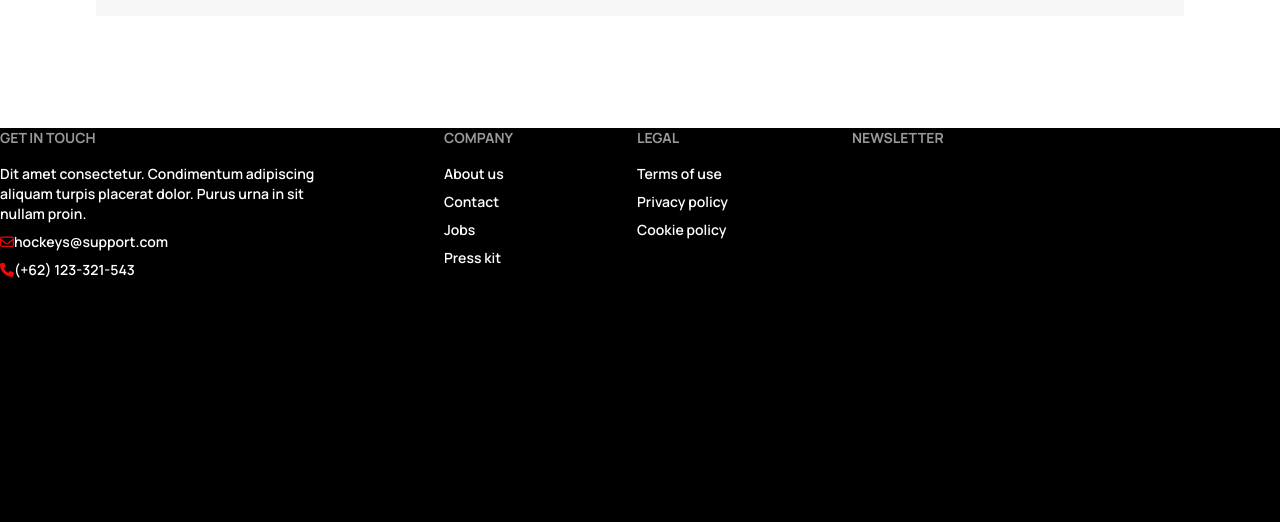
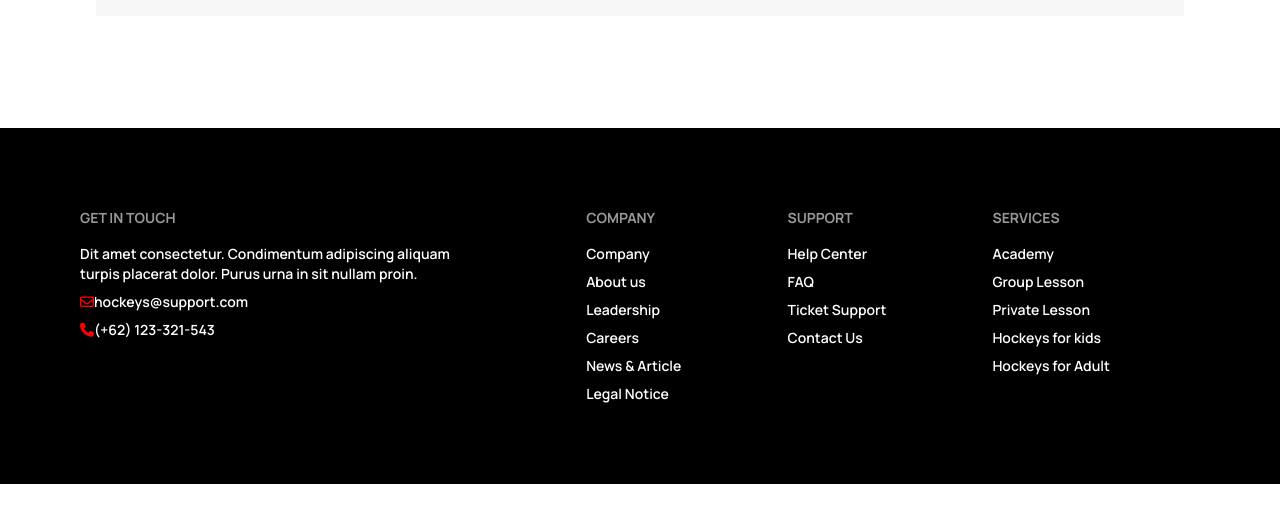
Before and after one commit to JUNIORSHAKIB1/A3-Hockeys, a plain HTML site: page index.html in a window 1280 px wide. Shown: the part 5102-5624 px from the top of the page. After the commit the page ends 5586 px from the top, so only its background shows below. Drawn offline with nearby package versions, Linux system fonts and the light colour scheme.

Commit message:
futter okay

```diff
--- a/index.html
+++ b/index.html
@@ -506,40 +506,39 @@
 
 
     </main>
-        <footer>
-            <div  class="footer bg-black w-full h-[500px] text-white">
+    <!-- footer start  -->
+    <footer class="footer text-white p-20 bg-black text-base-content">
       <nav>
         <header class="footer-title">Get In Touch</header>
-                   <p class="w-80"> Dit amet consectetur. Condimentum  adipiscing aliquam turpis placerat dolor. Purus urna in sit nullam proin. </p>
-                    <a class="link link-hover"><i class="fa-regular fa-envelope" style="color: #ed0202;"></i>hockeys@support.com</a>
-                    <a class="link link-hover"><i class="fa-solid fa-phone" style="color: #f20707;"></i>(+62) 123-321-543</a>
+        <a class="w-[400px]">Dit amet consectetur. Condimentum  adipiscing aliquam turpis placerat dolor. Purus urna in sit nullam proin. </a>
+        <a class=""><i class="fa-regular fa-envelope" style="color: #ff0000;"></i>hockeys@support.com</a>
+        <a class=""><i class="fa-solid fa-phone" style="color: #ff0000;"></i>(+62) 123-321-543</a>
 
       </nav>
       <nav>
         <header class="footer-title">Company</header>
-                    <a class="link link-hover">About us</a>
-                    <a class="link link-hover">Contact</a>
-                    <a class="link link-hover">Jobs</a>
-                    <a class="link link-hover">Press kit</a>
+        <a class="">Company</a>
+        <a class="">About us</a>
+        <a class="">Leadership</a>
+        <a class="">Careers</a>
+        <a class="">News & Article</a>
+        <a class="">Legal Notice</a>
       </nav>
       <nav>
-                    <header class="footer-title">Legal</header>
-                    <a class="link link-hover">Terms of use</a>
-                    <a class="link link-hover">Privacy policy</a>
-                    <a class="link link-hover">Cookie policy</a>
+        <header class="footer-title">Support</header>
+        <a class="">Help Center</a>
+        <a class="">FAQ</a>
+        <a class="">Ticket Support</a>
+        <a class="">Contact Us</a>
       </nav>
       <form>
-                    <header class="footer-title">Newsletter</header>
-                    <fieldset class="form-control w-80">
-                      <label class="label">
-                       <a href=""></a>
-                      </label>
-
-                    </fieldset>
+        <header class="footer-title">Services</header>
+        <a href="">Academy</a>
+        <a href="">Group Lesson</a>
+        <a href="">Private Lesson</a>
+        <a href="">Hockeys for kids</a>
+        <a href="">Hockeys for Adult</a>
       </form>
-            </div>
-
     </footer>
-
 </body>
 </html>
```
Lines whose indentation alone changed are shown as unchanged.
